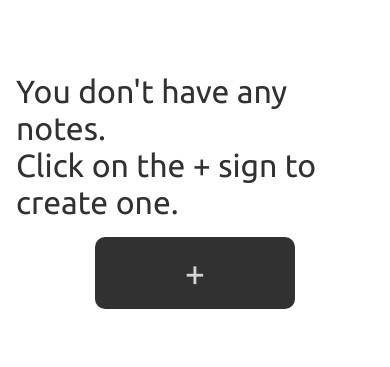
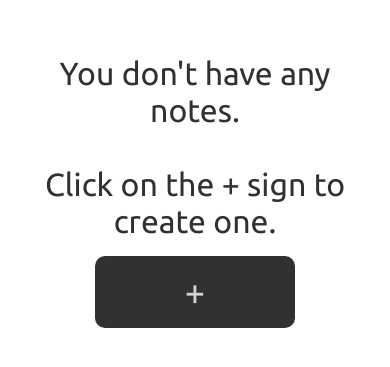
Before and after one commit to Daviloper0/noteit, a plain HTML site: page index.html in a window 390 px wide. Shown: the part 223-590 px from the top of the page. Drawn offline with Linux system fonts and the light colour scheme.

Commit message:
Small change to text

```diff
--- a/index.html
+++ b/index.html
@@ -13,7 +13,7 @@
     <link rel="stylesheet" href="style.css">
 </head>
 <body class="center">
-    <p class="informationText">You don't have any notes.<br>Click on the + sign to create one.</p>
+    <p class="informationText">You don't have any notes.<br><br>Click on the + sign to create one.</p>
     <div class="fab center rounded clickable" id="fab"><p>+</p></div>
     <script src="script.js"></script>
 </body>
--- a/style.css
+++ b/style.css
@@ -254,6 +254,9 @@ body {
 }
 
 @media screen and (max-width: 550px){
+    .informationText {
+        text-align: center;
+    }
     .fab, .secondFab, .thirdFab {
         margin: 16px;
         width: 200px;
```
